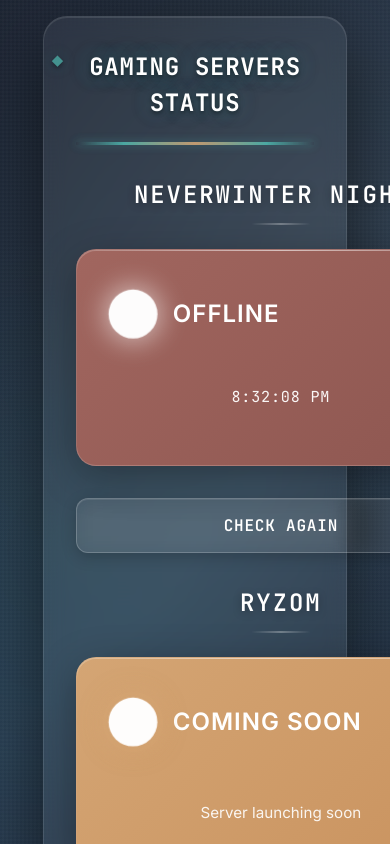
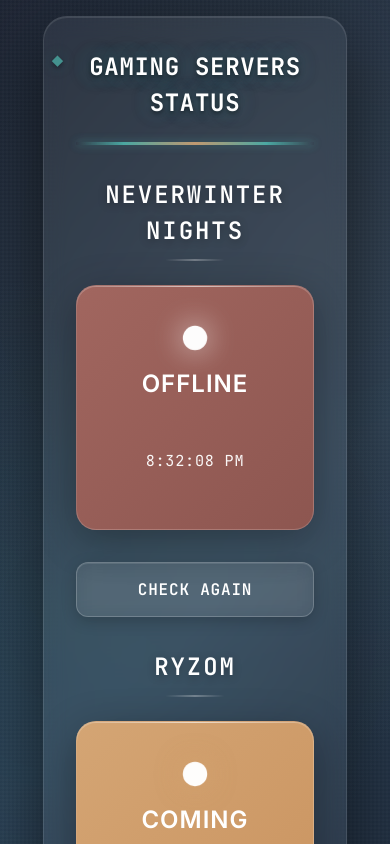
Before and after one commit to NFNV/server-status-app, a React (Vite) app: page / in a window 390 px wide. Shown: the top 844 px of the page. Built offline with nearby package versions, Linux system fonts and the light colour scheme; no server answers.

Commit message:
Minor overflow fix

```diff
--- a/src/App.css
+++ b/src/App.css
@@ -479,16 +479,22 @@
   .status-card h3 {
     font-size: 1.5rem;
     letter-spacing: 1px;
+    min-width: 0;
+    text-align: center;
   }
 
   .status-indicator {
     gap: 1rem;
+    max-width: 100%;
+    flex-direction: column;
   }
 
   .dot,
   .spinner {
     width: 24px;
     height: 24px;
+    min-width: 24px;
+    min-height: 24px;
   }
 
   .response-time,
```
